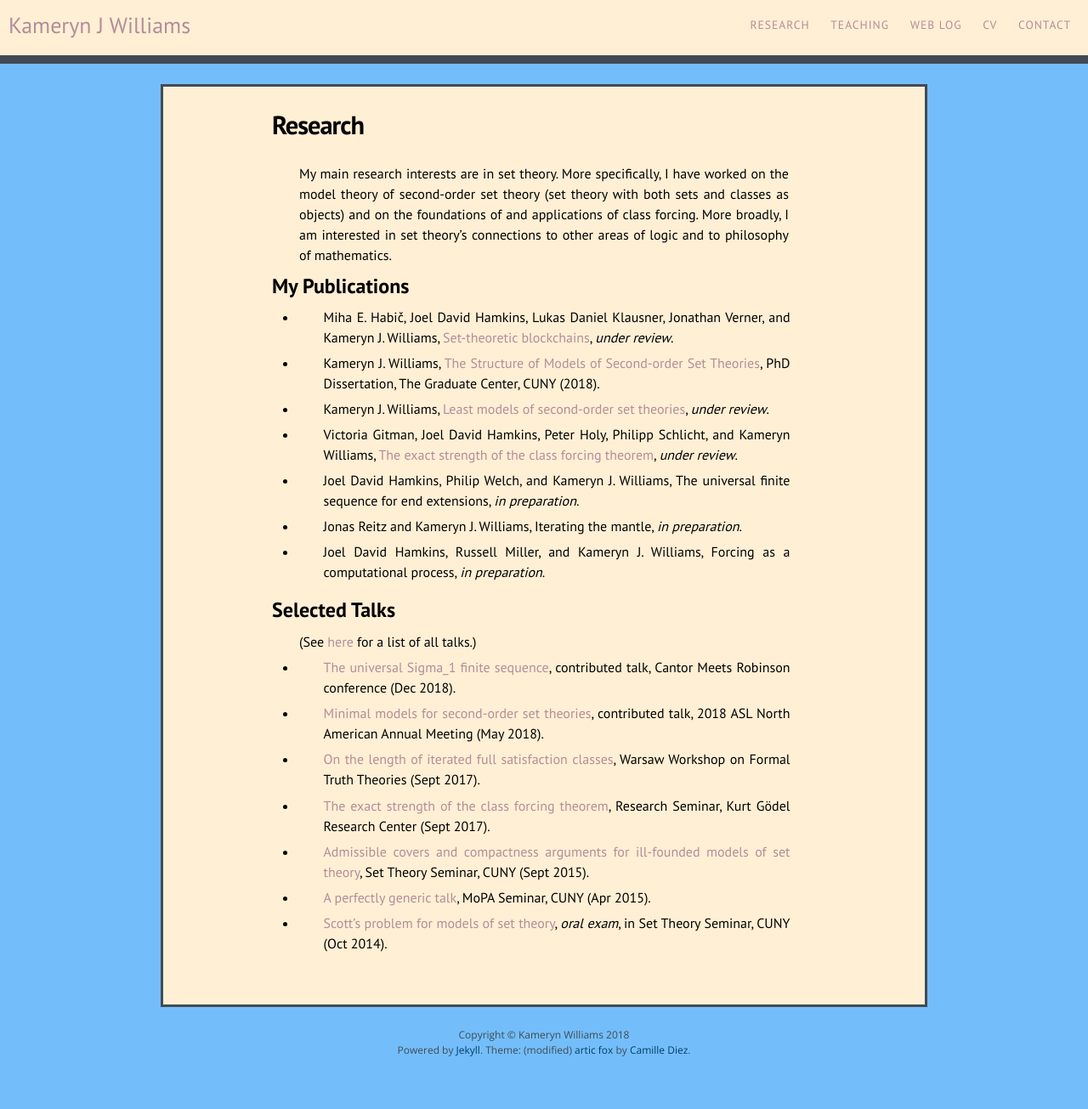
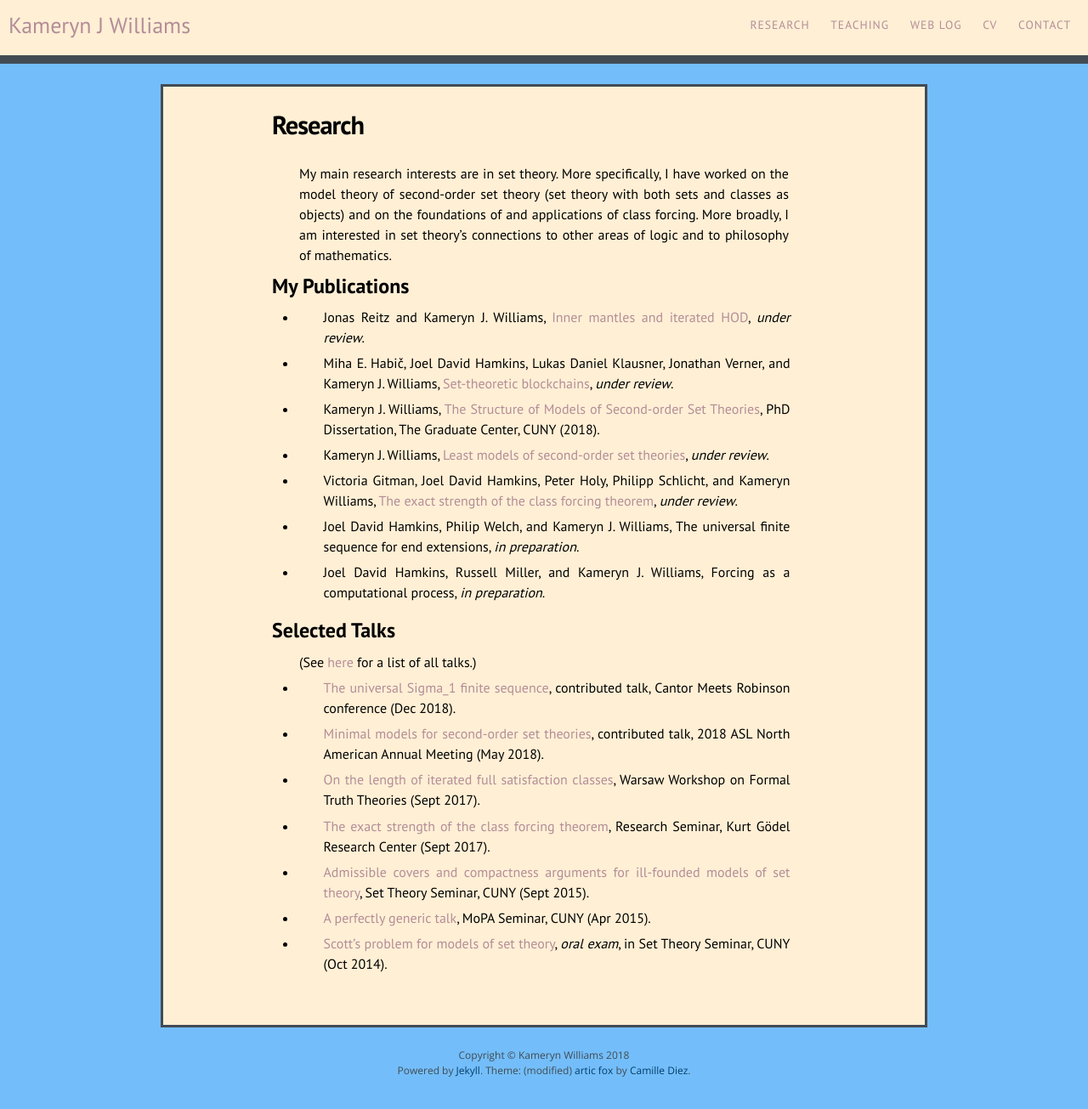
Before and after one commit to kamerynjw/kamerynjw.github.io, a Jekyll site: the page built from research.md, in a window 1280 px wide. Shown: the whole page at 85% size. Built offline with Jekyll 4.4.1, drawn with Linux system fonts in a browser that asks for light colours; nearby versions of some CDN libraries; before the commit the page ends 1281 px from its top, so only the background shows below that.

Commit message:
adding page for inner mantles paper with jonas

```diff
--- a/_data/pubs.yml
+++ b/_data/pubs.yml
@@ -1,5 +1,11 @@
 
 #info about publications
+
+- href: "inner-mantles"
+  authors: "Jonas Reitz and Kameryn J. Williams"
+  title: "Inner mantles and iterated HOD"
+  othercite: "*under review*"
+
 
 - href: "set-theoretic-blockchains"
   authors: "Miha E. Habič, Joel David Hamkins, Lukas Daniel Klausner, Jonathan Verner, and Kameryn J. Williams"
@@ -32,11 +38,6 @@
   othercite: "*in preparation*"
 
 - href: ""
-  authors: "Jonas Reitz and Kameryn J. Williams"
-  title: "Iterating the mantle"
-  othercite: "*in preparation*"
-
-- href: ""
   authors: "Joel David Hamkins, Russell Miller, and Kameryn J. Williams"
   title: "Forcing as a computational process"
   othercite: "*in preparation*"
```
Also changed, not shown: research/pubs/inner-mantles.md (added, +11 -0 lines), 1 other file.
